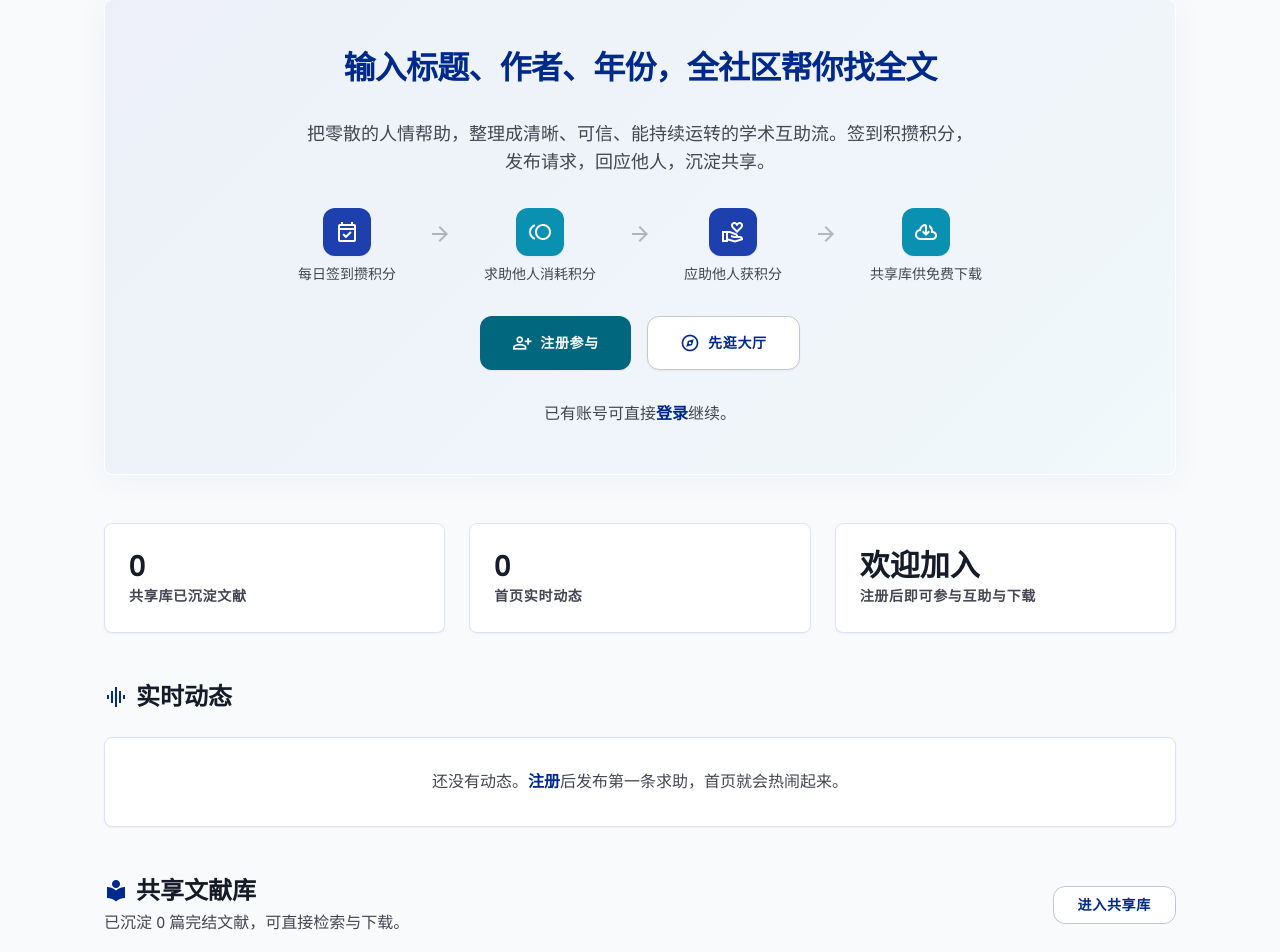
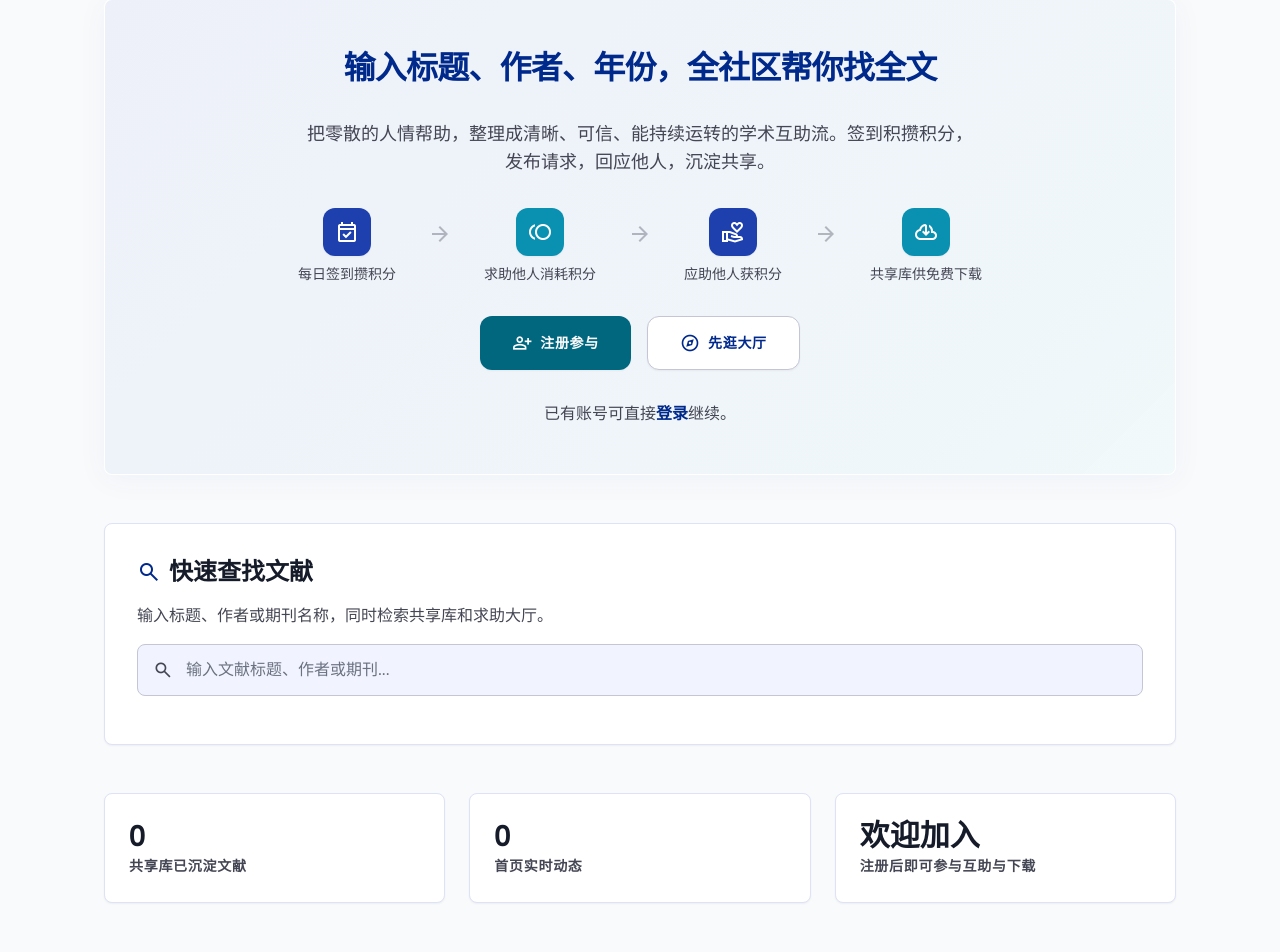
Before and after one commit to qianzhu18/llt, a FastAPI app: page / in a window 1280 px wide. Shown: the part 81-1033 px from the top of the page. Run offline with FastAPI, Linux system fonts and the light colour scheme; some libraries are stand-ins or nearby versions; some web fonts are replaced.

Commit message:
Add homepage search and frontend performance optimizations
- Add GET /search HTMX endpoint for combined library + open requests search
- Create _search_results.html partial with dual-section results UI
- Add preconnect/dns-prefetch hints and nav prefetch attributes
- Add HTMX-powered search input with 300ms debounce to homepage

🤖 Generated with [Claude Code](https://claude.com/claude-code)

Co-Authored-By: Claude <noreply@anthropic.com>

```diff
--- a/app/main.py
+++ b/app/main.py
@@ -5,11 +5,11 @@ from pathlib import Path
 from typing import Optional
 
 from apscheduler.schedulers.background import BackgroundScheduler
-from fastapi import Depends, FastAPI, HTTPException, Request, status
+from fastapi import Depends, FastAPI, HTTPException, Query, Request, status
 from fastapi.responses import HTMLResponse, RedirectResponse
 from fastapi.staticfiles import StaticFiles
 
-from sqlalchemy import desc, func, select
+from sqlalchemy import desc, func, or_, select
 from sqlalchemy.orm import Session
 
 from .db import Base, SessionLocal, engine, get_db
@@ -202,3 +202,52 @@ def index(
         recent_library=_recent_library(db),
         library_count=db.scalar(select(func.count(LibraryPaper.id))) or 0,
     )
+
+
+@app.get("/search", response_class=HTMLResponse)
+def search(
+    request: Request,
+    q: str = Query("", min_length=1, max_length=200),
+    db: Session = Depends(get_db),
+    viewer: Optional[User] = Depends(current_user),
+):
+    """HTMX partial: search both shared library and open requests."""
+    like = f"%{q.lower()}%"
+    limit = 5
+
+    # Search shared library (completed papers)
+    lib_cond = or_(
+        func.lower(LibraryPaper.title).like(like),
+        func.lower(LibraryPaper.authors).like(like),
+        func.lower(LibraryPaper.journal).like(like),
+    )
+    library_results = db.scalars(
+        select(LibraryPaper).where(lib_cond).order_by(desc(LibraryPaper.created_at)).limit(limit)
+    ).all()
+    library_total = db.scalar(select(func.count(LibraryPaper.id)).where(lib_cond)) or 0
+
+    # Search open requests (people seeking help)
+    req_cond = or_(
+        func.lower(HelpRequest.title).like(like),
+        func.lower(HelpRequest.authors).like(like),
+        func.lower(HelpRequest.journal).like(like),
+    )
+    open_req_results = db.scalars(
+        select(HelpRequest)
+        .where(HelpRequest.status == "open", req_cond)
+        .order_by(desc(HelpRequest.created_at))
+        .limit(limit)
+    ).all()
+    open_req_total = db.scalar(
+        select(func.count(HelpRequest.id)).where(HelpRequest.status == "open", req_cond)
+    ) or 0
+
+    return render(
+        request, "_search_results.html",
+        current_user=viewer,
+        q=q,
+        library_results=library_results,
+        library_total=library_total,
+        open_req_results=open_req_results,
+        open_req_total=open_req_total,
+    )
--- a/app/templates/base.html
+++ b/app/templates/base.html
@@ -4,6 +4,11 @@
 <meta charset="utf-8">
 <meta name="viewport" content="width=device-width,initial-scale=1">
 <title>{% block title %}{{ site_title }}{% endblock %}</title>
+<!-- Performance: preconnect & DNS prefetch for external resources -->
+<link rel="preconnect" href="https://cdn.tailwindcss.com" crossorigin>
+<link rel="preconnect" href="https://fonts.googleapis.com">
+<link rel="preconnect" href="https://fonts.gstatic.com" crossorigin>
+<link rel="dns-prefetch" href="https://unpkg.com">
 <script src="https://cdn.tailwindcss.com?plugins=forms,container-queries"></script>
 <link href="https://fonts.googleapis.com/css2?family=Source+Serif+Four:wght@400;500;700&family=Hanken+Grotesk:wght@400;500;700&display=swap" rel="stylesheet">
 <link href="https://fonts.googleapis.com/css2?family=Material+Symbols+Outlined:wght,FILL@100..700,0..1&display=swap" rel="stylesheet">
@@ -133,6 +138,12 @@ tailwind.config = {
   }
 </style>
 <script src="https://unpkg.com/htmx.org@2.0.3" defer></script>
+<style>
+  /* HTMX search indicator */
+  .htmx-indicator.search-spinner { display: none; }
+  .htmx-request .search-spinner { display: inline-flex; }
+  .htmx-request .search-icon { display: none; }
+</style>
 </head>
 <body class="text-on-background min-h-screen flex flex-col" style="background-color: #F9FAFB;">
 
@@ -147,13 +158,13 @@ tailwind.config = {
     <div class="flex items-center gap-6">
       <a class="hidden md:flex font-label-md text-label-md text-on-surface-variant hover:text-primary transition-colors
         {% if request.url.path == base_path ~ '/' or request.url.path == '/' %}text-primary font-bold border-b-2 border-primary{% endif %}"
-        href="{{ base_path }}/">首页</a>
+        href="{{ base_path }}/" prefetch>首页</a>
       <a class="hidden md:flex font-label-md text-label-md text-on-surface-variant hover:text-primary transition-colors
         {% if '/requests' in request.url.path %}text-primary font-bold border-b-2 border-primary{% endif %}"
-        href="{{ base_path }}/requests">求助大厅</a>
+        href="{{ base_path }}/requests" prefetch>求助大厅</a>
       <a class="hidden md:flex font-label-md text-label-md text-on-surface-variant hover:text-primary transition-colors
         {% if '/library' in request.url.path %}text-primary font-bold border-b-2 border-primary{% endif %}"
-        href="{{ base_path }}/library">共享库</a>
+        href="{{ base_path }}/library" prefetch>共享库</a>
       {% if current_user %}
         {% if current_user.is_admin %}
           <a class="hidden md:flex font-label-md text-label-md text-on-surface-variant hover:text-primary transition-colors
--- a/app/templates/index.html
+++ b/app/templates/index.html
@@ -75,6 +75,32 @@
         <p class="font-body-md text-on-surface-variant mt-4 animate-fade-in-up delay-500">已有账号可直接<a href="{{ base_path }}/auth/login" class="text-primary font-bold hover:underline">登录</a>继续。</p>
       {% endif %}
     </div>
+  </section>
+
+  <!-- Search Section -->
+  <section class="bg-surface-container-lowest rounded-xl p-6 md:p-8 shadow-sm border border-surface-container-highest">
+    <h2 class="font-headline-md text-headline-md text-on-surface flex items-center gap-2 mb-4">
+      <span class="material-symbols-outlined text-primary icon-fill">search</span>
+      快速查找文献
+    </h2>
+    <p class="font-body-md text-body-md text-on-surface-variant mb-4">输入标题、作者或期刊名称，同时检索共享库和求助大厅。</p>
+    <div class="relative">
+      <input
+        type="text"
+        id="home-search"
+        name="q"
+        placeholder="输入文献标题、作者或期刊..."
+        autocomplete="off"
+        class="w-full min-h-[52px] pl-12 pr-4 rounded-xl border border-outline-variant bg-surface-container-low text-on-surface font-body-md text-body-md focus:border-primary focus:ring-2 focus:ring-primary/20 outline-none transition-all"
+        hx-get="{{ base_path }}/search"
+        hx-trigger="keyup changed delay:300ms, search"
+        hx-target="#search-results"
+        hx-indicator="#home-search"
+      >
+      <span class="material-symbols-outlined search-icon absolute left-4 top-1/2 -translate-y-1/2 text-on-surface-variant text-xl pointer-events-none">search</span>
+      <span class="material-symbols-outlined search-spinner htmx-indicator absolute left-4 top-1/2 -translate-y-1/2 text-primary text-xl animate-spin pointer-events-none">progress_activity</span>
+    </div>
+    <div id="search-results" class="mt-4"></div>
   </section>
 
   <!-- Stats -->
```
Also changed, not shown: app/templates/_search_results.html (added, +91 -0 lines).
